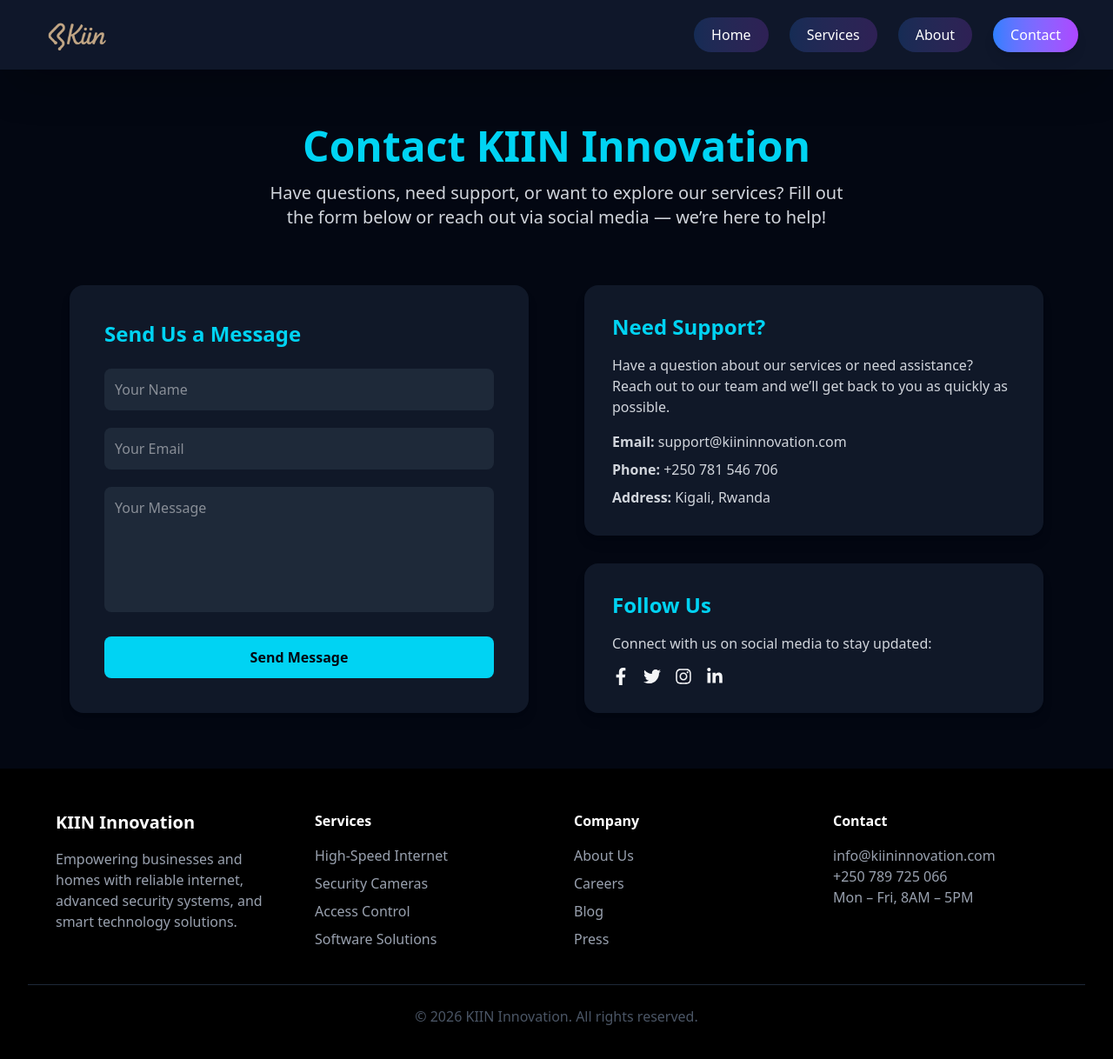
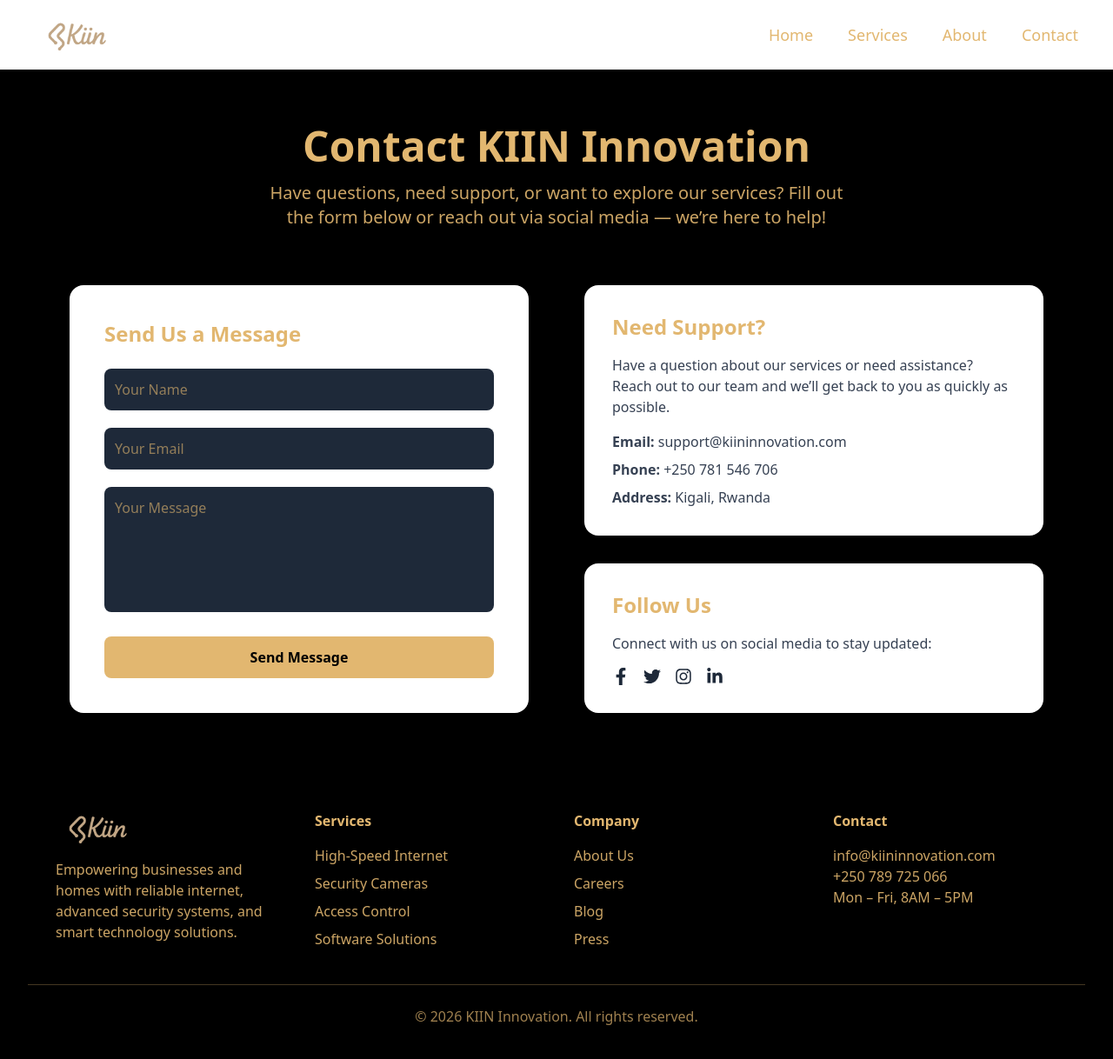
Before and after one commit to mantoinette/Kiin-website, a React app in the folder frontend/: page /contact in a window 1280 px wide. Shown: the top 1218 px of the page at 87% size. Built offline with nearby package versions, Linux system fonts and the light colour scheme; the HTML template or start-up script is replaced by a standard one.

Commit message:
Update CTA section background and unify gold-on-black theme

```diff
--- a/frontend/src/App.tsx
+++ b/frontend/src/App.tsx
@@ -1,24 +1,36 @@
 import { BrowserRouter as Router, Routes, Route } from "react-router-dom";
 import Navbar from "./components/Navbar";
 import Footer from "./components/Footer";
+
 import HomePage from "./pages/HomePage";
-import AboutPage from "./pages/AboutPage";       // import AboutPage
-import ContactPage from "./pages/ContactPage";   // import ContactPage
-//import Projects from "./pages/Projects";         // import Projects page
-import ServicesPage from "./pages/ServicesPage"; // import Services page (if exists)
+import AboutPage from "./pages/AboutPage";
+import ContactPage from "./pages/ContactPage";
+import ServicesPage from "./pages/ServicesPage";
+// import Projects from "./pages/Projects";
 
 function App() {
   return (
     <Router>
-      <Navbar />
-      <Routes>
-        <Route path="/" element={<HomePage />} />
-        <Route path="/about" element={<AboutPage />} />         {/* About route */}
-        <Route path="/contact" element={<ContactPage />} />     {/* Contact route */}
-      {/* Projects route */}
-        <Route path="/services" element={<ServicesPage />} />   {/* Services route */}
-      </Routes>
-      <Footer />
+      <div className="bg-[#F2F2F3] min-h-screen flex flex-col">
+
+        {/* Navbar */}
+        <Navbar />
+
+        {/* Main Content */}
+        <main className="flex-grow">
+          <Routes>
+            <Route path="/" element={<HomePage />} />
+            <Route path="/about" element={<AboutPage />} />
+            <Route path="/services" element={<ServicesPage />} />
+            {/* <Route path="/projects" element={<Projects />} /> */}
+            <Route path="/contact" element={<ContactPage />} />
+          </Routes>
+        </main>
+
+        {/* Footer */}
+        <Footer />
+
+      </div>
     </Router>
   );
 }
--- a/frontend/src/components/Footer.tsx
+++ b/frontend/src/components/Footer.tsx
@@ -1,16 +1,29 @@
+// src/components/Footer.tsx
+import { NavLink } from "react-router-dom";
+
 const Footer = () => {
   return (
-    <footer className="bg-black text-gray-400 py-12 px-8">
+    <footer className="bg-black text-[#E2B770] py-12 px-8">
       <div className="grid md:grid-cols-4 gap-10 max-w-6xl mx-auto">
 
+        {/* Logo */}
         <div>
-          <h3 className="text-white text-xl font-bold mb-4">KIIN Innovation</h3>
-          <p>Empowering businesses and homes with reliable internet, advanced security systems, and smart technology solutions.</p>
+          <NavLink to="/">
+            <img
+              src="/images/logo.png"
+              alt="KIIN Innovation Logo"
+              className="h-10 mb-4"
+            />
+          </NavLink>
+          <p className="text-[#E2B770]/90">
+            Empowering businesses and homes with reliable internet, advanced security systems, and smart technology solutions.
+          </p>
         </div>
 
+        {/* Services */}
         <div>
-          <h4 className="text-white font-semibold mb-4">Services</h4>
-          <ul className="space-y-2">
+          <h4 className="font-semibold mb-4">Services</h4>
+          <ul className="space-y-2 text-[#E2B770]/90">
             <li>High-Speed Internet</li>
             <li>Security Cameras</li>
             <li>Access Control</li>
@@ -18,9 +31,10 @@ const Footer = () => {
           </ul>
         </div>
 
+        {/* Company */}
         <div>
-          <h4 className="text-white font-semibold mb-4">Company</h4>
-          <ul className="space-y-2">
+          <h4 className="font-semibold mb-4">Company</h4>
+          <ul className="space-y-2 text-[#E2B770]/90">
             <li>About Us</li>
             <li>Careers</li>
             <li>Blog</li>
@@ -28,16 +42,17 @@ const Footer = () => {
           </ul>
         </div>
 
+        {/* Contact */}
         <div>
-          <h4 className="text-white font-semibold mb-4">Contact</h4>
-          <p>info@kiininnovation.com</p>
-          <p>+250 789 725 066</p>
-          <p>Mon – Fri, 8AM – 5PM</p>
+          <h4 className="font-semibold mb-4">Contact</h4>
+          <p className="text-[#E2B770]/90">info@kiininnovation.com</p>
+          <p className="text-[#E2B770]/90">+250 789 725 066</p>
+          <p className="text-[#E2B770]/90">Mon – Fri, 8AM – 5PM</p>
         </div>
 
       </div>
 
-      <div className="text-center text-gray-600 mt-10 border-t border-gray-800 pt-6">
+      <div className="text-center text-[#E2B770]/70 mt-10 border-t border-[#E2B770]/30 pt-6">
         © 2026 KIIN Innovation. All rights reserved.
       </div>
     </footer>
--- a/frontend/src/components/Navbar.tsx
+++ b/frontend/src/components/Navbar.tsx
@@ -2,37 +2,34 @@ import { NavLink } from "react-router-dom";
 
 const Navbar = () => {
   return (
-    <nav className="bg-[#0f172a] text-white px-10 py-5 flex justify-between items-center shadow-2xl sticky top-0 z-50">
+    <nav className="bg-white px-10 py-5 flex justify-between items-center shadow-md sticky top-0 z-50">
 
       {/* Logo */}
-      <NavLink to="/" className="flex items-center">
+      <NavLink to="/">
         <img
           src="/images/logo.png"
           alt="KIIN Innovation Logo"
-          className="h-10 w-auto"
+          className="h-10"
         />
       </NavLink>
 
-      {/* Navigation Links */}
-      <div className="hidden md:flex space-x-6">
-        {["/", "/services", "/about", "/contact"].map((path, index) => {
-          const labels = ["Home", "Services", "About", "Contact"];
-          return (
-            <NavLink
-              key={path}
-              to={path}
-              className={({ isActive }) =>
-                `px-5 py-2 rounded-full font-medium transition duration-300 ${
-                  isActive
-                    ? "bg-gradient-to-r from-blue-500 to-purple-500 text-white shadow-lg"
-                    : "bg-gradient-to-r from-blue-500/20 to-purple-500/20 text-gray-200 hover:from-blue-500 hover:to-purple-500 hover:text-white"
-                }`
-              }
-            >
-              {labels[index]}
-            </NavLink>
-          );
-        })}
+      {/* Navigation */}
+      <div className="flex space-x-10 text-lg font-medium">
+        <NavLink to="/" style={{ color: "#E2B770" }}>
+          Home
+        </NavLink>
+
+        <NavLink to="/services" style={{ color: "#E2B770" }}>
+          Services
+        </NavLink>
+
+        <NavLink to="/about" style={{ color: "#E2B770" }}>
+          About
+        </NavLink>
+
+        <NavLink to="/contact" style={{ color: "#E2B770" }}>
+          Contact
+        </NavLink>
       </div>
     </nav>
   );
--- a/frontend/src/components/StatsSection.tsx
+++ b/frontend/src/components/StatsSection.tsx
@@ -1,3 +1,4 @@
+// src/components/StatsSection.tsx
 import CountUp from "react-countup";
 import { useInView } from "react-intersection-observer";
 import { FaUsers, FaProjectDiagram, FaNetworkWired, FaLaptopCode } from "react-icons/fa";
@@ -13,8 +14,8 @@ const StatsSection = () => {
   ];
 
   return (
-    <div ref={ref} className="bg-gradient-to-r from-cyan-600 to-blue-700 py-20 text-white">
-      <div className="max-w-6xl mx-auto px-6 grid grid-cols-2 md:grid-cols-4 gap-10 text-center">
+    <div ref={ref} className="bg-[#F2F2F3] py-20">
+      <div className="max-w-6xl mx-auto px-6 grid grid-cols-2 md:grid-cols-4 gap-10 text-center text-[#E2B770]">
         {stats.map((stat, index) => (
           <div key={index}>
             <div className="text-3xl mb-3 flex justify-center">{stat.icon}</div>
--- a/frontend/src/pages/AboutPage.tsx
+++ b/frontend/src/pages/AboutPage.tsx
@@ -1,13 +1,14 @@
+// src/pages/AboutPage.tsx
 const AboutPage = () => {
   return (
-    <div className="bg-gray-950 text-gray-100 min-h-screen px-6 md:px-20 py-16">
+    <div className="bg-black text-[#E2B770] min-h-screen px-6 md:px-20 py-16">
 
       {/* Page Title */}
       <div className="text-center mb-16">
-        <h1 className="text-4xl md:text-5xl font-bold text-cyan-400 mb-4">
+        <h1 className="text-4xl md:text-5xl font-bold mb-4 text-[#E2B770]">
           About KIIN Innovation
         </h1>
-        <p className="text-gray-300 text-lg md:text-xl max-w-2xl mx-auto">
+        <p className="text-[#E2B770]/90 text-lg md:text-xl max-w-2xl mx-auto">
           We are a technology company delivering reliable internet, smart security systems,
           and innovative software solutions to empower businesses and communities.
         </p>
@@ -15,16 +16,16 @@ const AboutPage = () => {
 
       {/* Mission & Vision Section */}
       <div className="grid md:grid-cols-2 gap-12 mb-16">
-        <div className="bg-gray-900 p-8 rounded-2xl shadow-lg hover:shadow-cyan-500 transition transform hover:-translate-y-1">
-          <h2 className="text-2xl font-semibold text-cyan-400 mb-4">Our Mission</h2>
-          <p className="text-gray-300 text-lg">
+        <div className="bg-white p-8 rounded-2xl shadow-lg hover:shadow-[#E2B770]/50 transition transform hover:-translate-y-1">
+          <h2 className="text-2xl font-semibold mb-4 text-[#E2B770]">Our Mission</h2>
+          <p className="text-gray-700 text-lg">
             To connect and secure the world through technology, enabling smarter, safer,
             and more efficient solutions for our clients.
           </p>
         </div>
-        <div className="bg-gray-900 p-8 rounded-2xl shadow-lg hover:shadow-cyan-500 transition transform hover:-translate-y-1">
-          <h2 className="text-2xl font-semibold text-cyan-400 mb-4">Our Vision</h2>
-          <p className="text-gray-300 text-lg">
+        <div className="bg-white p-8 rounded-2xl shadow-lg hover:shadow-[#E2B770]/50 transition transform hover:-translate-y-1">
+          <h2 className="text-2xl font-semibold mb-4 text-[#E2B770]">Our Vision</h2>
+          <p className="text-gray-700 text-lg">
             To become a leading innovator in technology, making advanced digital solutions
             accessible and impactful for everyone.
           </p>
@@ -33,29 +34,29 @@ const AboutPage = () => {
 
       {/* Core Values */}
       <div className="mb-16">
-        <h2 className="text-3xl font-bold text-cyan-400 mb-8 text-center">
+        <h2 className="text-3xl font-bold mb-8 text-center text-[#E2B770]">
           Core Values
         </h2>
         <div className="grid md:grid-cols-3 gap-8">
-          <div className="bg-gray-900 p-6 rounded-2xl shadow-lg hover:shadow-cyan-500 transition transform hover:-translate-y-1 text-center">
-            <h3 className="text-xl font-semibold text-cyan-300 mb-2">Innovation</h3>
-            <p className="text-gray-300">We strive to create cutting-edge solutions that push the limits of technology.</p>
+          <div className="bg-white p-6 rounded-2xl shadow-lg hover:shadow-[#E2B770]/50 transition transform hover:-translate-y-1 text-center">
+            <h3 className="text-xl font-semibold mb-2 text-[#E2B770]">Innovation</h3>
+            <p className="text-gray-700">We strive to create cutting-edge solutions that push the limits of technology.</p>
           </div>
-          <div className="bg-gray-900 p-6 rounded-2xl shadow-lg hover:shadow-cyan-500 transition transform hover:-translate-y-1 text-center">
-            <h3 className="text-xl font-semibold text-cyan-300 mb-2">Reliability</h3>
-            <p className="text-gray-300">Our services are dependable, secure, and designed to meet client expectations.</p>
+          <div className="bg-white p-6 rounded-2xl shadow-lg hover:shadow-[#E2B770]/50 transition transform hover:-translate-y-1 text-center">
+            <h3 className="text-xl font-semibold mb-2 text-[#E2B770]">Reliability</h3>
+            <p className="text-gray-700">Our services are dependable, secure, and designed to meet client expectations.</p>
           </div>
-          <div className="bg-gray-900 p-6 rounded-2xl shadow-lg hover:shadow-cyan-500 transition transform hover:-translate-y-1 text-center">
-            <h3 className="text-xl font-semibold text-cyan-300 mb-2">Excellence</h3>
-            <p className="text-gray-300">We deliver high-quality solutions that make a real difference.</p>
+          <div className="bg-white p-6 rounded-2xl shadow-lg hover:shadow-[#E2B770]/50 transition transform hover:-translate-y-1 text-center">
+            <h3 className="text-xl font-semibold mb-2 text-[#E2B770]">Excellence</h3>
+            <p className="text-gray-700">We deliver high-quality solutions that make a real difference.</p>
           </div>
         </div>
       </div>
 
       {/* Location with Google Map */}
       <div>
-        <h2 className="text-3xl font-bold text-cyan-400 mb-4 text-center">Our Location</h2>
-        <p className="text-center text-gray-300 mb-6">
+        <h2 className="text-3xl font-bold mb-4 text-center text-[#E2B770]">Our Location</h2>
+        <p className="text-center text-[#E2B770]/90 mb-6">
           Find us in Gisement, Sawa City, Kigali, Rwanda
         </p>
 
--- a/frontend/src/pages/ContactPage.tsx
+++ b/frontend/src/pages/ContactPage.tsx
@@ -1,15 +1,16 @@
+// src/pages/ContactPage.tsx
 import { FaFacebookF, FaTwitter, FaInstagram, FaLinkedinIn } from "react-icons/fa";
 
 const ContactPage = () => {
   return (
-    <div className="bg-gray-950 text-gray-100 min-h-screen px-6 md:px-20 py-16">
+    <div className="bg-black text-[#E2B770] min-h-screen px-6 md:px-20 py-16">
 
       {/* Page Header */}
       <div className="text-center mb-16 max-w-2xl mx-auto">
-        <h1 className="text-4xl md:text-5xl font-bold text-cyan-400 mb-4">
+        <h1 className="text-4xl md:text-5xl font-bold mb-4">
           Contact KIIN Innovation
         </h1>
-        <p className="text-gray-300 text-lg md:text-xl">
+        <p className="text-[#E2B770]/90 text-lg md:text-xl">
           Have questions, need support, or want to explore our services?
           Fill out the form below or reach out via social media — we’re here to help!
         </p>
@@ -20,30 +21,30 @@ const ContactPage = () => {
 
         {/* Contact Form */}
         <div className="flex-1">
-          <div className="bg-gray-900 p-10 rounded-2xl shadow-lg">
-            <h2 className="text-2xl font-bold text-cyan-400 mb-6">Send Us a Message</h2>
+          <div className="bg-white p-10 rounded-2xl shadow-lg hover:shadow-[#E2B770]/50 transition">
+            <h2 className="text-2xl font-bold mb-6 text-[#E2B770]">Send Us a Message</h2>
             <form className="flex flex-col gap-5">
               <input
                 type="text"
                 placeholder="Your Name"
                 required
-                className="p-3 rounded-lg bg-gray-800 text-gray-100 focus:outline-none focus:ring-2 focus:ring-cyan-400 transition"
+                className="p-3 rounded-lg bg-gray-800 text-[#E2B770] placeholder-[#E2B770]/60 focus:outline-none focus:ring-2 focus:ring-[#E2B770] transition"
               />
               <input
                 type="email"
                 placeholder="Your Email"
                 required
-                className="p-3 rounded-lg bg-gray-800 text-gray-100 focus:outline-none focus:ring-2 focus:ring-cyan-400 transition"
+                className="p-3 rounded-lg bg-gray-800 text-[#E2B770] placeholder-[#E2B770]/60 focus:outline-none focus:ring-2 focus:ring-[#E2B770] transition"
               />
               <textarea
                 placeholder="Your Message"
                 required
                 rows={5}
-                className="p-3 rounded-lg bg-gray-800 text-gray-100 focus:outline-none focus:ring-2 focus:ring-cyan-400 transition resize-none"
+                className="p-3 rounded-lg bg-gray-800 text-[#E2B770] placeholder-[#E2B770]/60 focus:outline-none focus:ring-2 focus:ring-[#E2B770] transition resize-none"
               />
               <button
                 type="submit"
-                className="bg-cyan-400 text-gray-950 font-semibold py-3 rounded-lg hover:bg-cyan-500 transition mt-2"
+                className="bg-[#E2B770] text-black font-semibold py-3 rounded-lg hover:bg-yellow-500 transition mt-2"
               >
                 Send Message
               </button>
@@ -55,25 +56,25 @@ const ContactPage = () => {
         <div className="flex-1 flex flex-col justify-between">
 
           {/* Contact Info Card */}
-          <div className="bg-gray-900 p-8 rounded-2xl shadow-lg mb-8">
-            <h2 className="text-2xl font-bold text-cyan-400 mb-4">Need Support?</h2>
-            <p className="text-gray-300 mb-4">
+          <div className="bg-white p-8 rounded-2xl shadow-lg hover:shadow-[#E2B770]/50 transition mb-8">
+            <h2 className="text-2xl font-bold mb-4 text-[#E2B770]">Need Support?</h2>
+            <p className="text-gray-700 mb-4">
               Have a question about our services or need assistance? Reach out to our team and we’ll get back to you as quickly as possible.
             </p>
-            <p className="text-gray-300 mb-2"><strong>Email:</strong> support@kiininnovation.com</p>
-            <p className="text-gray-300 mb-2"><strong>Phone:</strong> +250 781 546 706</p>
-            <p className="text-gray-300"><strong>Address:</strong> Kigali, Rwanda</p>
+            <p className="text-gray-700 mb-2"><strong>Email:</strong> support@kiininnovation.com</p>
+            <p className="text-gray-700 mb-2"><strong>Phone:</strong> +250 781 546 706</p>
+            <p className="text-gray-700"><strong>Address:</strong> Kigali, Rwanda</p>
           </div>
 
           {/* Social Media Card */}
-          <div className="bg-gray-900 p-8 rounded-2xl shadow-lg">
-            <h2 className="text-2xl font-bold text-cyan-400 mb-4">Follow Us</h2>
-            <p className="text-gray-300 mb-4">Connect with us on social media to stay updated:</p>
-            <div className="flex gap-4 text-gray-100 text-xl">
-              <a href="#" className="hover:text-cyan-400 transition"><FaFacebookF /></a>
-              <a href="#" className="hover:text-cyan-400 transition"><FaTwitter /></a>
-              <a href="#" className="hover:text-cyan-400 transition"><FaInstagram /></a>
-              <a href="#" className="hover:text-cyan-400 transition"><FaLinkedinIn /></a>
+          <div className="bg-white p-8 rounded-2xl shadow-lg hover:shadow-[#E2B770]/50 transition">
+            <h2 className="text-2xl font-bold mb-4 text-[#E2B770]">Follow Us</h2>
+            <p className="text-gray-700 mb-4">Connect with us on social media to stay updated:</p>
+            <div className="flex gap-4 text-gray-800 text-xl">
+              <a href="#" className="hover:text-[#E2B770] transition"><FaFacebookF /></a>
+              <a href="#" className="hover:text-[#E2B770] transition"><FaTwitter /></a>
+              <a href="#" className="hover:text-[#E2B770] transition"><FaInstagram /></a>
+              <a href="#" className="hover:text-[#E2B770] transition"><FaLinkedinIn /></a>
             </div>
           </div>
 
```
Also changed, not shown: frontend/src/components/CTASection.tsx (+5 -4 lines), frontend/src/components/HeroSection.tsx (+12 -11 lines), frontend/src/components/ServicesSection.tsx (+32 -14 lines), frontend/src/pages/ServicesPage.tsx (+16 -16 lines), frontend/tailwind.config.js (+10 -6 lines).
